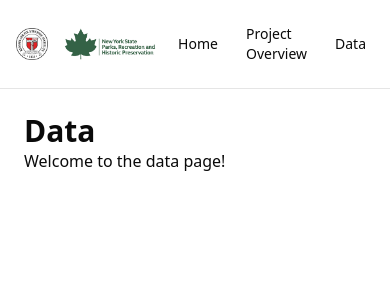
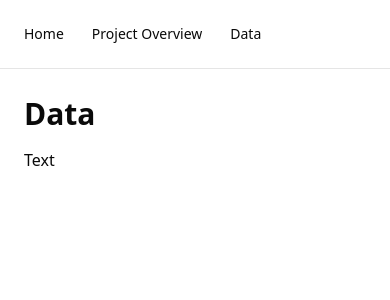
Before and after one commit to EnvironmentalWebApplication/Website, a Next.js app: page /data in a window 390 px wide. Shown: the top 300 px of the page. Built offline with nearby package versions, Linux system fonts and the light colour scheme.

Commit message:
Moved footer from shiny app to website.  Did some other general optimizations to the website as well.

```diff
--- a/app/data/page.tsx
+++ b/app/data/page.tsx
@@ -1,52 +1,17 @@
 import React from "react";
-import Link from "next/link";
-import {
-    NavigationMenu,
-    NavigationMenuItem,
-    NavigationMenuList,
-    NavigationMenuLink,
-} from "@/components/ui/navigation-menu";
 
 export default function DataPage() {
     return (
         <div className="min-h-screen flex flex-col overflow-hidden">
-            {/* Navigation Menu */}
-            <header className="bg-background border-b border-border">
-                <NavigationMenu className="container p-4 flex items-center">
-                    {/* Logo - Left-aligned */}
-                    <div className="flex items-center mr-10">
-                        <img src="/RPILogo.png" alt="Logo" className="h-8 w-auto mr-4" />
-                        <img src="/parkLogo.png" alt="Logo" className="h-8 w-auto" />
-                    </div>
+            {/* Main Content */}
+            <main className="flex-grow flex flex-col items-center p-6">
+                <div className="container mx-auto">
+                    <h1 className="text-3xl font-bold mb-4">Data</h1>
+                    <p className="mb-6">
+                        Text
+                    </p>
 
-                    {/* Navigation Links - Centered */}
-                    <div className="flex-1 flex justify-center">
-                        <NavigationMenuList className="flex space-x-2">
-                            <NavigationMenuItem>
-                                <NavigationMenuLink asChild>
-                                    <Link href="/">Home</Link>
-                                </NavigationMenuLink>
-                            </NavigationMenuItem>
-                            <NavigationMenuItem>
-                                <NavigationMenuLink asChild>
-                                    <Link href="/project-overview">Project Overview</Link>
-                                </NavigationMenuLink>
-                            </NavigationMenuItem>
-                            <NavigationMenuItem>
-                                <NavigationMenuLink asChild>
-                                    <Link href="/data">Data</Link>
-                                </NavigationMenuLink>
-                            </NavigationMenuItem>
-                        </NavigationMenuList>
-                    </div>
-                </NavigationMenu>
-            </header>
 
-            {/* Main Content */}
-            <main className="flex-grow flex">
-                <div className="container mx-auto p-6">
-                    <h1 className="text-3xl font-bold">Data</h1>
-                    <p>Welcome to the data page!</p>
                 </div>
             </main>
         </div>
--- a/app/globals.css
+++ b/app/globals.css
@@ -122,21 +122,27 @@
 }
 
 html, body {
-  height: 100%;
-  margin: 0;
-  padding: 0;
-  display: flex;
-  flex-direction: column;
+  overflow-x: hidden; /* Prevents unwanted horizontal scrolling */
+  width: 100%;
 }
 
-main {
-  display: flex;
-  flex-grow: 1;
-  height: 100vh;
-}
 
-iframe {
-  width: 100%;
-  height: 100%;
-  border: none;
-}
+/*html, body {*/
+/*  height: 100%;*/
+/*  margin: 0;*/
+/*  padding: 0;*/
+/*  display: flex;*/
+/*  flex-direction: column;*/
+/*}*/
+
+/*main {*/
+/*  display: flex;*/
+/*  flex-grow: 1;*/
+/*  height: 100vh;*/
+/*}*/
+
+/*iframe {*/
+/*  width: 100%;*/
+/*  height: 100%;*/
+/*  border: none;*/
+/*}*/
--- a/app/layout.tsx
+++ b/app/layout.tsx
@@ -1,7 +1,13 @@
 import type { Metadata } from "next";
 import { Geist, Geist_Mono } from "next/font/google";
 import "./globals.css";
-import Navigation from "@/components/ui/navigation-menu"; // Import the navbar
+import {
+    NavigationMenu,
+    NavigationMenuItem,
+    NavigationMenuList,
+    NavigationMenuLink,
+} from "@/components/ui/navigation-menu";
+import Link from "next/link";
 
 const geistSans = Geist({
     variable: "--font-geist-sans",
@@ -25,11 +31,43 @@ export default function RootLayout({
 }>) {
     return (
         <html lang="en">
-        <body
-            className={`${geistSans.variable} ${geistMono.variable} antialiased`}
-        >
-        <Navigation /> {/* Add the navbar here */}
-        <main className="min-h-screen flex flex-col">{children}</main>
+        <body className={`${geistSans.variable} ${geistMono.variable} antialiased`}>
+        {/* Fixed Navigation Menu */}
+        <header className="fixed top-0 left-0 w-full bg-background border-b border-border z-50">
+            <NavigationMenu className="container p-4 flex items-center">
+                {/* Logo - Hidden on small screens, visible on md+ */}
+                <div className="hidden md:flex items-center mr-10">
+                    <img src="/RPILogo.png" alt="Logo" className="h-8 w-auto mr-4" />
+                    <img src="/parkLogo.png" alt="Logo" className="h-8 w-auto" />
+                </div>
+
+                {/* Navigation Links - Centered */}
+                <div className="flex-1 flex justify-center">
+                    <NavigationMenuList className="flex space-x-2">
+                        <NavigationMenuItem>
+                            <NavigationMenuLink asChild>
+                                <Link href="/">Home</Link>
+                            </NavigationMenuLink>
+                        </NavigationMenuItem>
+                        <NavigationMenuItem>
+                            <NavigationMenuLink asChild>
+                                <Link href="/project-overview">Project Overview</Link>
+                            </NavigationMenuLink>
+                        </NavigationMenuItem>
+                        <NavigationMenuItem>
+                            <NavigationMenuLink asChild>
+                                <Link href="/data">Data</Link>
+                            </NavigationMenuLink>
+                        </NavigationMenuItem>
+                    </NavigationMenuList>
+                </div>
+            </NavigationMenu>
+        </header>
+
+        {/* Page Content with padding to prevent overlap */}
+        <main className="min-h-screen flex flex-col pt-[72px]">
+            {children}
+        </main>
         </body>
         </html>
     );
--- a/app/page.tsx
+++ b/app/page.tsx
@@ -1,55 +1,22 @@
 import React from "react";
-import Link from "next/link";
-import {
-  NavigationMenu,
-  NavigationMenuItem,
-  NavigationMenuList,
-  NavigationMenuLink,
-} from "@/components/ui/navigation-menu";
 
 export default function Home() {
   return (
-      <div className="min-h-screen flex flex-col overflow-hidden">
-        {/* Navigation Menu */}
-        <header className="bg-background border-b border-border">
-          <NavigationMenu className="container p-4 flex items-center">
-            {/* Logo - Left-aligned */}
-            <div className="flex items-center mr-10">
-              <img src="/RPILogo.png" alt="Logo" className="h-8 w-auto mr-4" />
-              <img src="/parkLogo.png" alt="Logo" className="h-8 w-auto" />
-            </div>
-
-            {/* Navigation Links - Centered */}
-            <div className="flex-1 flex justify-center">
-              <NavigationMenuList className="flex space-x-2">
-                <NavigationMenuItem>
-                  <NavigationMenuLink asChild>
-                    <Link href="/">Home</Link>
-                  </NavigationMenuLink>
-                </NavigationMenuItem>
-                <NavigationMenuItem>
-                  <NavigationMenuLink asChild>
-                    <Link href="/project-overview">Project Overview</Link>
-                  </NavigationMenuLink>
-                </NavigationMenuItem>
-                <NavigationMenuItem>
-                  <NavigationMenuLink asChild>
-                    <Link href="/data">Data</Link>
-                  </NavigationMenuLink>
-                </NavigationMenuItem>
-              </NavigationMenuList>
-            </div>
-          </NavigationMenu>
-        </header>
-
-        {/* Main Content */}
-        <main className="flex-grow flex">
+      <div className="h-screen w-screen flex flex-col overflow-hidden">
+        {/* Full-screen iframe */}
+        <main className="flex-grow">
           <iframe
               src="https://environmentalwebapplication.shinyapps.io/rshinyapp/"
               className="w-full h-full border-none"
               title="Environmental Web Application"
           ></iframe>
         </main>
+
+
+        {/* Footer - Hidden on Small Screens */}
+        <footer className="hidden md:block fixed bottom-0 w-full text-left p-2 bg-white shadow-md">
+          We thank the New York State Parks, Recreation and Historic Preservation Grant #T003655 for funding this work.  We thank the following people for assisting with data collection: Lauri Ahrens, Jenna Robinson, Caitlin Williams, Charles Stetler, and Katelyn Stetler.  We thank numerous State Park and Grafton Lakes employees for assisting with logistics during the sampling season.  We thank Kevin Rose for lending equipment (Turner C6) and sharing lab space.
+        </footer>
       </div>
   );
 }
--- a/app/project-overview/page.tsx
+++ b/app/project-overview/page.tsx
@@ -1,47 +1,8 @@
 import React from "react";
-import Link from "next/link";
-import {
-    NavigationMenu,
-    NavigationMenuItem,
-    NavigationMenuList,
-    NavigationMenuLink,
-} from "@/components/ui/navigation-menu";
 
 export default function ProjectOverviewPage() {
     return (
         <div className="min-h-screen flex flex-col overflow-hidden">
-            {/* Navigation Menu */}
-            <header className="bg-background border-b border-border">
-                <NavigationMenu className="container p-4 flex items-center">
-                    {/* Logo - Left-aligned */}
-                    <div className="flex items-center mr-10">
-                        <img src="/RPILogo.png" alt="Logo" className="h-8 w-auto mr-4" />
-                        <img src="/parkLogo.png" alt="Logo" className="h-8 w-auto" />
-                    </div>
-
-                    {/* Navigation Links - Centered */}
-                    <div className="flex-1 flex justify-center">
-                        <NavigationMenuList className="flex space-x-2">
-                            <NavigationMenuItem>
-                                <NavigationMenuLink asChild>
-                                    <Link href="/">Home</Link>
-                                </NavigationMenuLink>
-                            </NavigationMenuItem>
-                            <NavigationMenuItem>
-                                <NavigationMenuLink asChild>
-                                    <Link href="/project-overview">Project Overview</Link>
-                                </NavigationMenuLink>
-                            </NavigationMenuItem>
-                            <NavigationMenuItem>
-                                <NavigationMenuLink asChild>
-                                    <Link href="/data">Data</Link>
-                                </NavigationMenuLink>
-                            </NavigationMenuItem>
-                        </NavigationMenuList>
-                    </div>
-                </NavigationMenu>
-            </header>
-
             {/* Main Content */}
             <main className="flex-grow flex flex-col items-center p-6">
                 <div className="container mx-auto">
@@ -50,11 +11,11 @@ export default function ProjectOverviewPage() {
                         A team of Rensselaer Polytechnic Institute undergraduate students began a research project on water quality in Long Pond under the guidance of Senior Lecturer Jonathan Stetler, PhD in the spring of 2024. Long Pond is located in Grafton Lake State Park, in Rensselaer County, NY (~ 30 minutes away from the RPI Troy campus). As part of their project, the team has installed a high-frequency sensor network that reaches approximately 9 meters deep, collecting dissolved oxygen and temperature data every 10 minutes: 24 hours a day, 7 days week. This information is helping the team explore changes in thermal stratification within Long Pond, which can influence dissolved oxygen dynamics and habitat structure. Their goal is to understand how changes in the physical and chemical structure of Long Pond impact lake primary productivity and algae levels. They hope to continue the monitoring of Long Pond for many years to come creating a unique opportunity for undergraduate students at RPI to get involved in real-world impactful research. This project is designed, implemented, and analyzed by undergraduate students at RPI.
                     </p>
 
-                    <div className="flex justify-center mb-6">
+                    <div className="flex justify-center mb-2">
                         <img
                             src="/lake.png"
                             alt="Project Image"
-                            className="w-full max-w-[2048] h-auto"
+                            className="w-full max-w-[2048px] h-auto mb-2"
                         />
                     </div>
                 </div>
```
